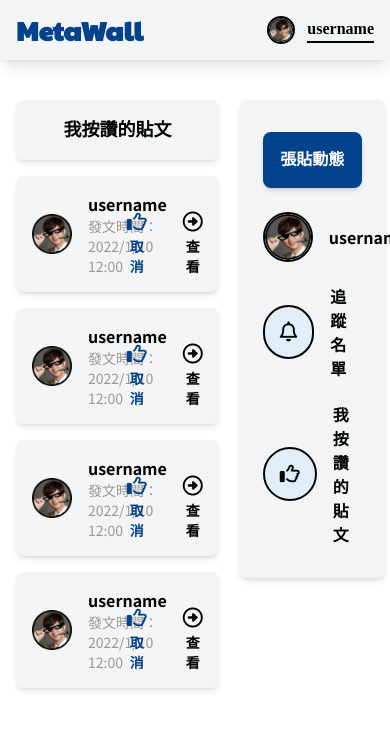
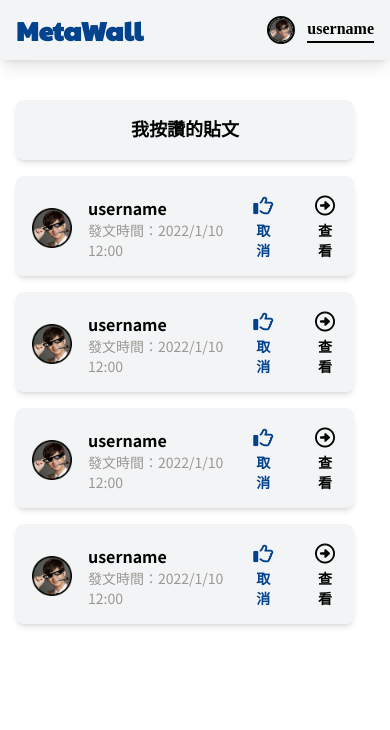
Before and after one commit to ZachChiu/social-media-frontend, a Vue app: page /likes in a window 390 px wide. Shown: the top 730 px of the page. Built offline with nearby package versions, Linux system fonts and the light colour scheme; a web font is replaced by a local one.

Commit message:
feat: add toast and scss then modify components

```diff
--- a/package.json
+++ b/package.json
@@ -9,8 +9,10 @@
   },
   "dependencies": {
     "axios": "^0.27.2",
+    "dayjs": "^1.11.2",
     "vue": "^3.2.33",
     "vue-router": "^4.0.14",
+    "vue-toastification": "^2.0.0-rc.5",
     "vuex": "^4.0.2"
   },
   "devDependencies": {
@@ -22,6 +24,7 @@
     "eslint-plugin-vue": "^8.2.0",
     "postcss": "^8.4.13",
     "prettier": "^2.5.1",
+    "sass": "^1.51.0",
     "tailwindcss": "^3.0.24",
     "vite": "^2.9.5"
   }
--- a/src/components/Posts/Comment.vue
+++ b/src/components/Posts/Comment.vue
@@ -1,5 +1,5 @@
 <template>
-  <div class="comment-card bg-white rounded-lg p-4 shadow-md">
+  <div class="comment-card bg-white rounded-shadow p-4">
     <Info username="小傑"></Info>
     <p class="ml-[56px] mt-1">真的～我已經準備冬眠了</p>
   </div>
--- a/src/layout/Header.vue
+++ b/src/layout/Header.vue
@@ -70,4 +70,4 @@ export default {
 };
 </script>
 
-<style type="scss" scoped></style>
+<style lang="scss" scoped></style>
--- a/src/layout/Layout.vue
+++ b/src/layout/Layout.vue
@@ -1,11 +1,11 @@
 <template>
   <div class="layout">
     <Header />
-    <div class="container flex items-start mt-10">
+    <div class="container flex items-start pt-10">
       <div class="flex-1 mr-5">
         <RouterView></RouterView>
       </div>
-      <Sidebar></Sidebar>
+      <Sidebar class="hidden md:block"></Sidebar>
     </div>
   </div>
 </template>
@@ -29,4 +29,4 @@ export default {
 };
 </script>
 
-<style type="scss" scoped></style>
+<style lang="scss" scoped></style>
--- a/src/layout/Sidebar.vue
+++ b/src/layout/Sidebar.vue
@@ -1,7 +1,7 @@
 <template>
   <div class="action card py-8 px-6 w-full md:w-[280px] lg:w-[310px] font-bold">
     <button
-      class="w-full text-center bg-primary hover:bg-secondary transition text-white py-4 rounded-lg shadow-md mb-6 font-azeret font-bold"
+      class="w-full text-center bg-primary hover:bg-secondary transition text-white py-4 rounded-shadow mb-6 font-azeret font-bold"
       @click="router.push({ name: 'post' })"
     >
       張貼動態
--- a/src/main.js
+++ b/src/main.js
@@ -2,9 +2,20 @@ import { createApp } from "vue";
 import App from "./App.vue";
 import router from "./router";
 import store from "@/store";
+import Toast from "vue-toastification";
+import "vue-toastification/dist/index.css";
+const app = createApp(App);
 
-const app = createApp(App);
+const toastOption = {
+  filterBeforeCreate: (toast, toasts) => {
+    if (toasts.filter((t) => t.type === toast.type).length !== 0) {
+      return false;
+    }
+    return toast;
+  },
+};
 
 app.use(router);
 app.use(store);
+app.use(Toast, toastOption);
 app.mount("#app");
--- a/src/views/Home.vue
+++ b/src/views/Home.vue
@@ -19,4 +19,4 @@ export default {
 };
 </script>
 
-<style type="scss" scoped></style>
+<style lang="scss" scoped></style>
--- a/src/views/Login.vue
+++ b/src/views/Login.vue
@@ -15,4 +15,4 @@ export default {
 };
 </script>
 
-<style type="scss" scoped></style>
+<style lang="scss" scoped></style>
```
Also changed, not shown: 1 other file (tests, documents, lock files or other folders).
